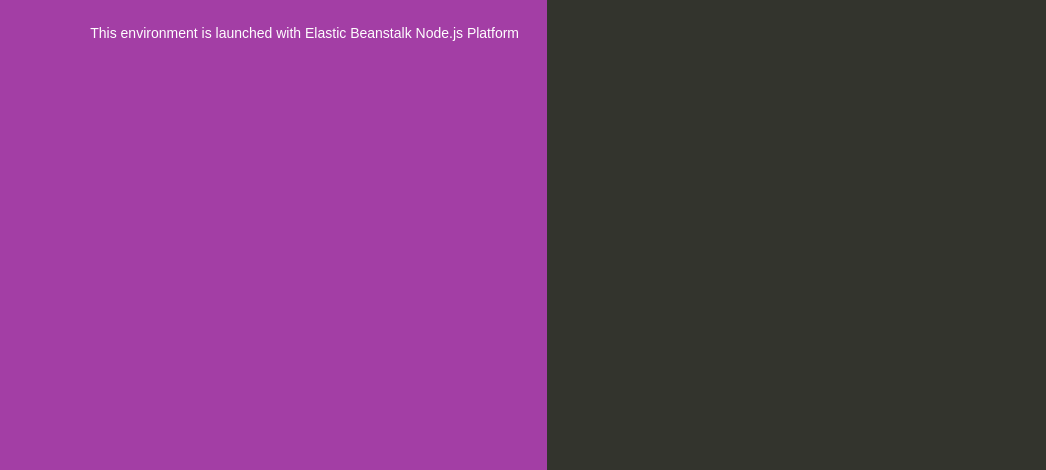
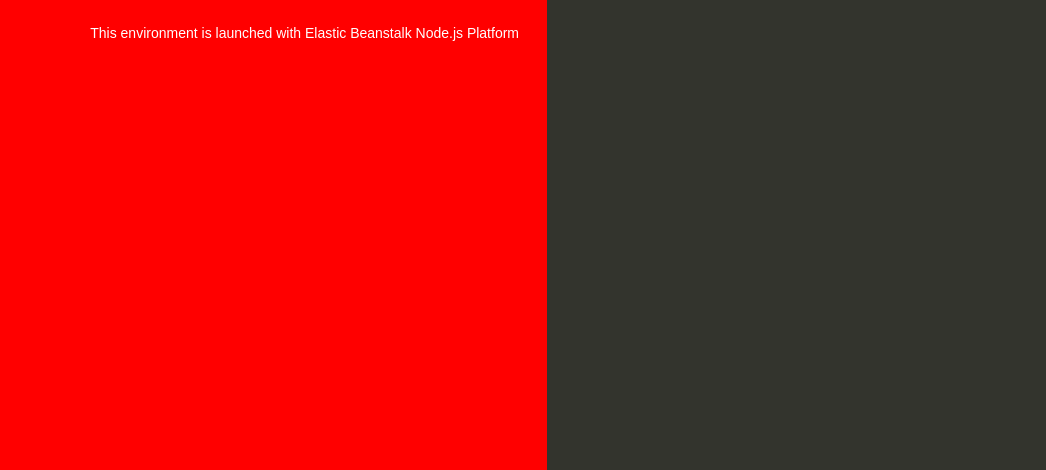
Before and after one commit to lizhuchen-cs/nodejs, a website: page index.html in a window 1280 px wide. Shown: the part 330-800 px from the top of the page, without its empty margins (93-1139 px from the left). Drawn offline with Linux system fonts and the light colour scheme.

Commit message:
Update index.html background color to red

```diff
--- a/index.html
+++ b/index.html
@@ -35,7 +35,7 @@
 
         text-align: right;
         padding-top: 11em;
-        background-color: #a33ea5;
+        background-color: red;
 
       }
       .textColumn p {
```
